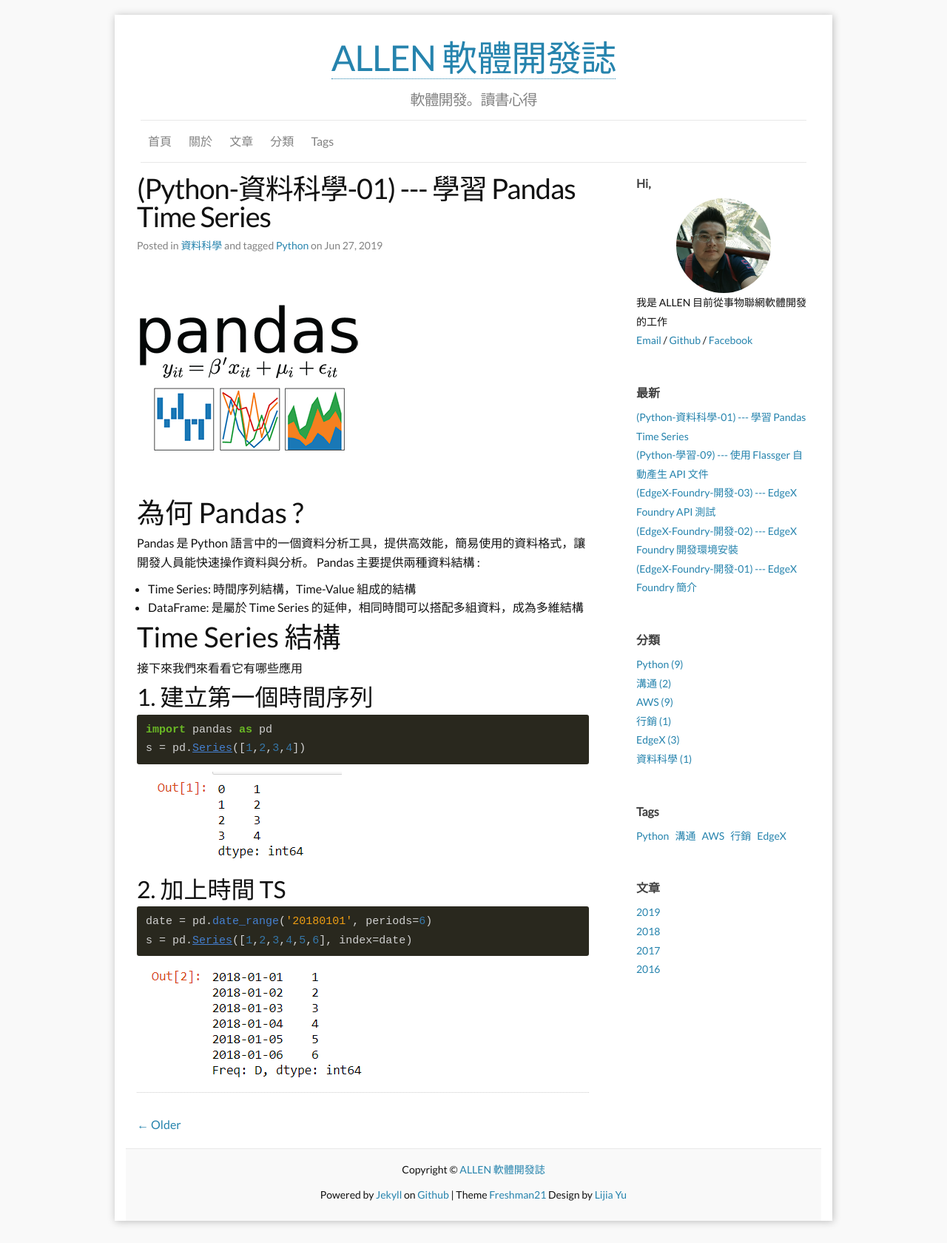
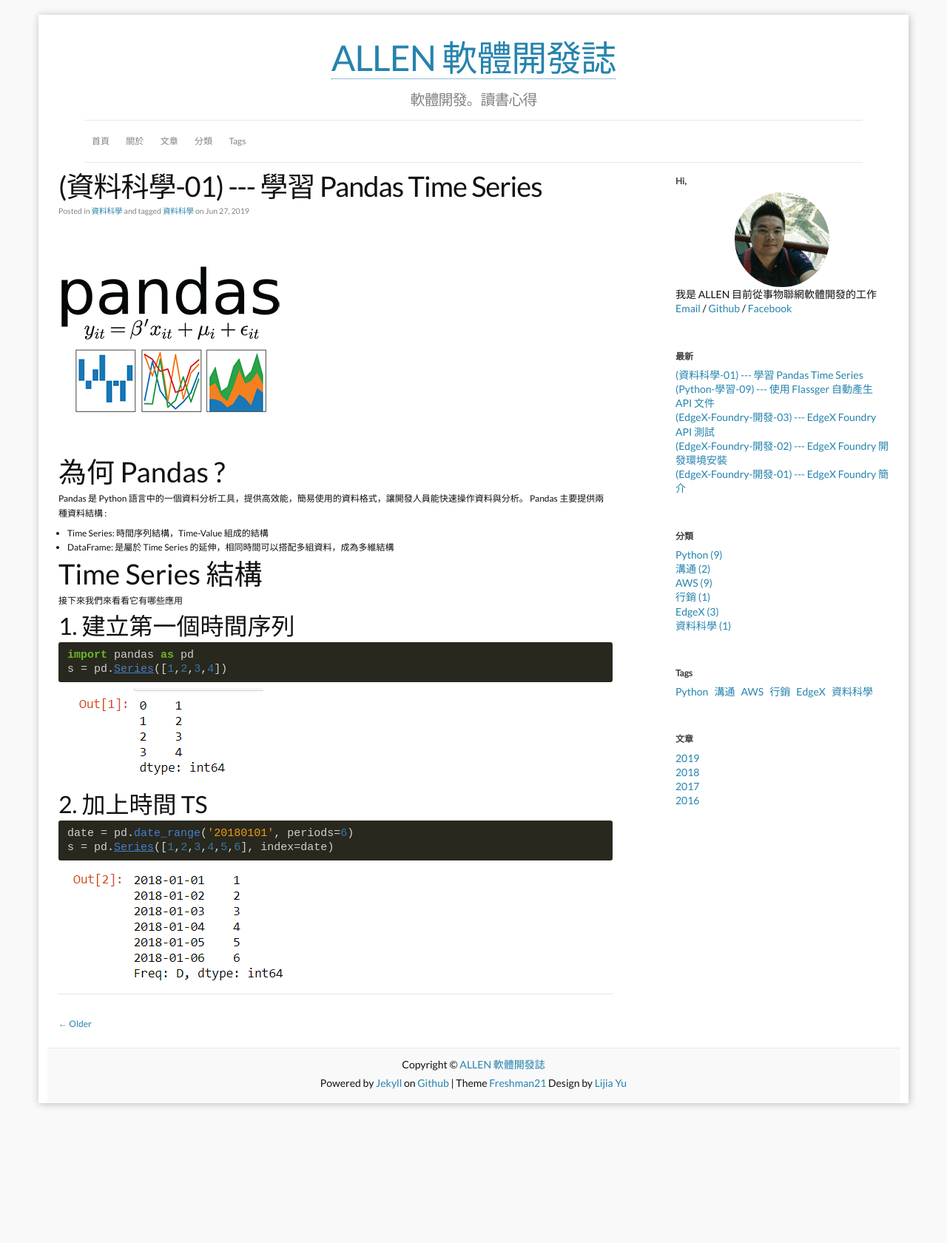
Before and after one commit to allenchien-tw/allenchien-tw.github.io, a Jekyll site: the page built from _posts/2019-06-27-datasciense-pandas.md, in a window 1280 px wide. Shown: the whole page at 74% size. Built offline with Jekyll 4.4.1, drawn with Linux system fonts in a browser that asks for light colours; comment, search, counter and statistics services are not loaded; after the commit the page ends 1521 px from its top, so only the background shows below that.

Commit message:
update: update post name and css

```diff
--- a/_posts/2019-06-27-python-pandas-01.md
+++ b/_posts/2019-06-27-datasciense-pandas.md
@@ -1,13 +1,13 @@
 ---
 published: true
-title: (Python-資料科學-01) --- 學習 Pandas Time Series
+title: (資料科學-01) --- 學習 Pandas Time Series
 layout: post
 author: Allen
 category: 資料科學
 type: Blog
 image: /images/blog/20190627/20190627-000.png
 tags:
-  - Python
+  - 資料科學
 comments: true
 ---
 
--- a/css/main.scss
+++ b/css/main.scss
@@ -7,11 +7,11 @@
 
 // Our variables
 $base-font-family: 'Lato', 'Open Sans', Helvetica, Arial, sans-serif !important;
-$base-font-size:  16px;
+$base-font-size:  12px;
 $small-font-size:  $base-font-size * 0.875;
 $base-line-height: 1.6em;
 
-$spacing-unit:     15px;
+$spacing-unit:     12px;
 
 $text-color:       #111;
 $background-color: #f9f9f9;
@@ -28,8 +28,8 @@
 
 
 // Width of the content area
-$content-width:    960px;
-$page-width:       1000px;
+$content-width:    1100px;
+$page-width:       1200px;
 
 $on-palm:          600px;
 $on-laptop:        800px;
```
